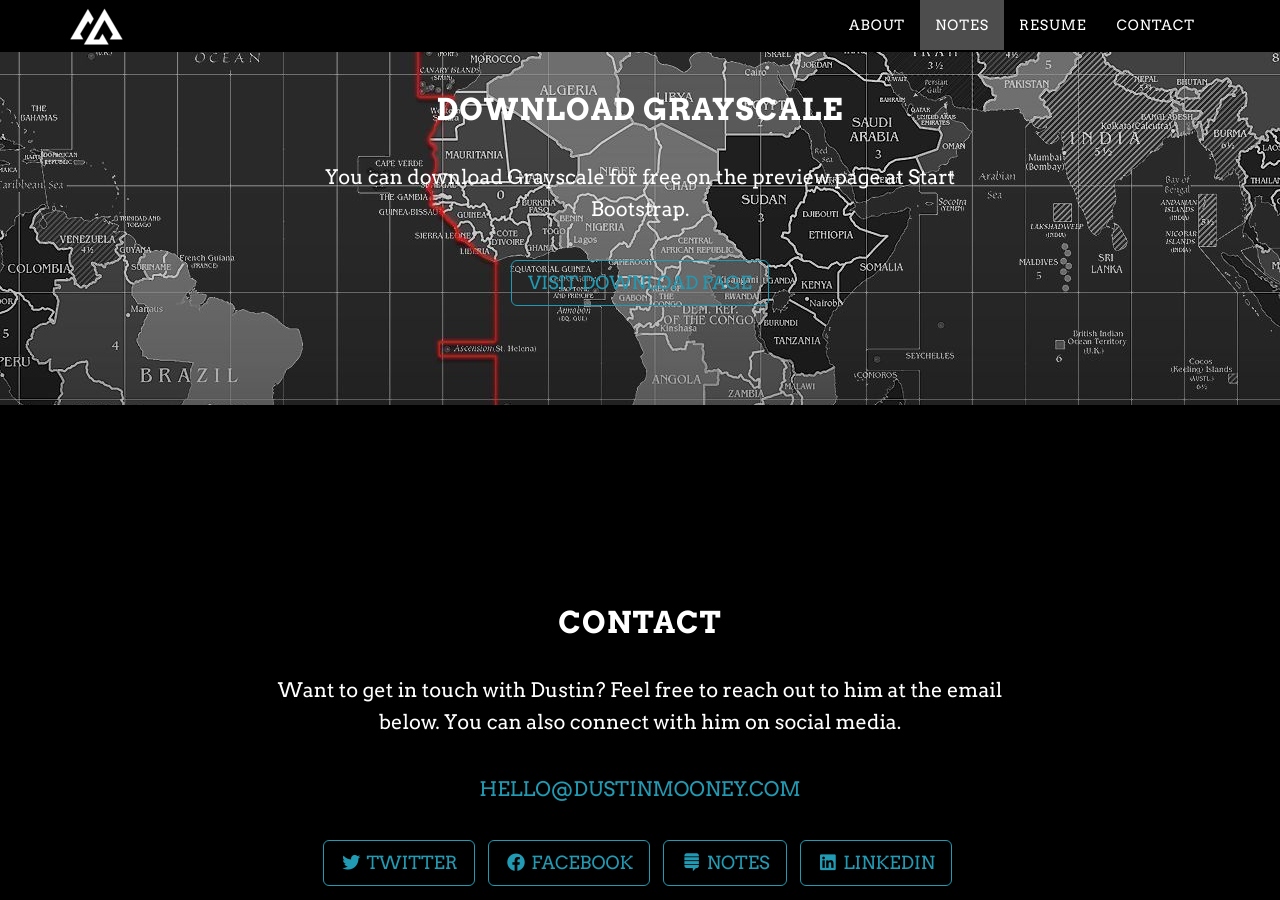
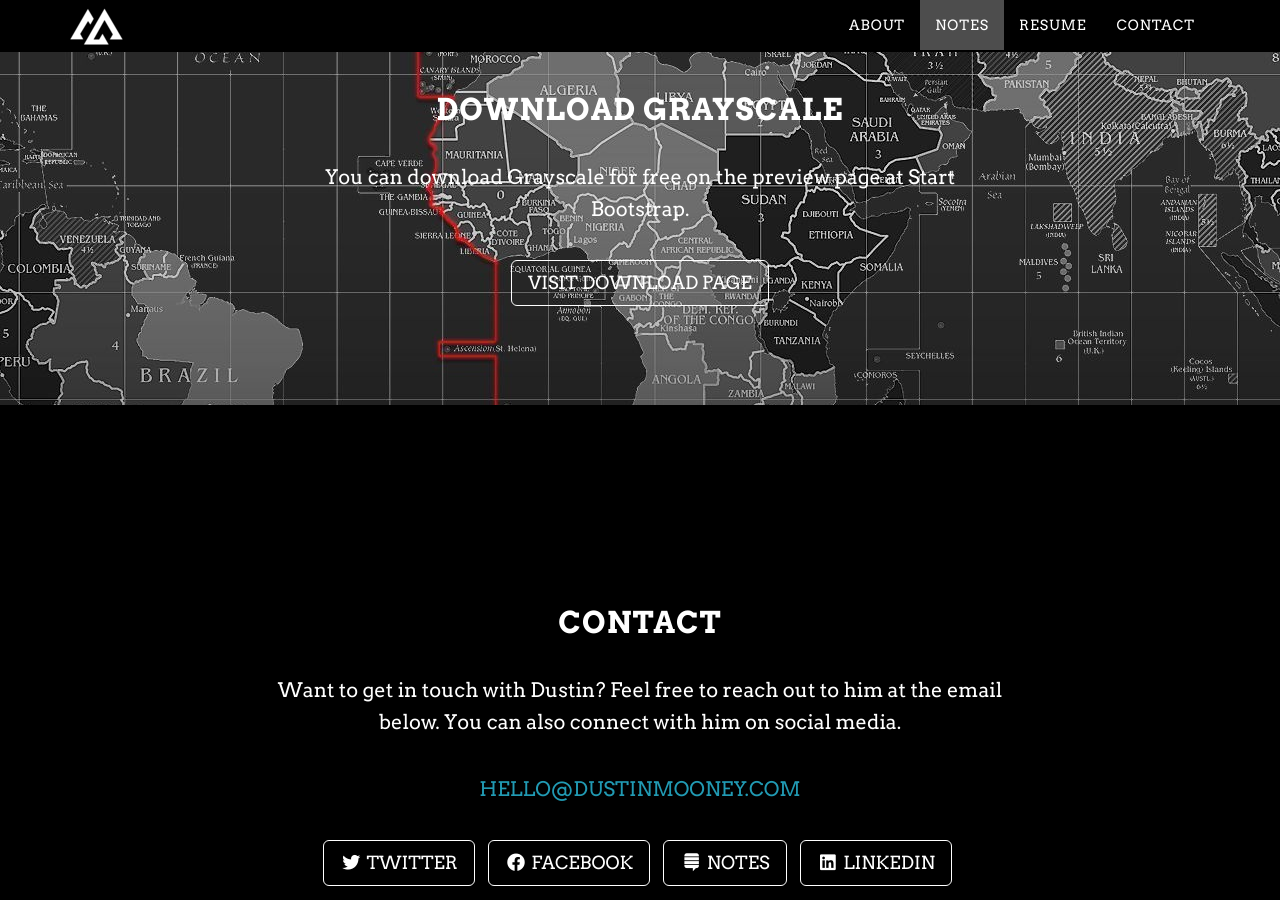
Before and after one commit to dustinwmooney/dustinmooney.website, a Jekyll site: the page built from index.html, in a window 1280 px wide and 900 px high, scrolled down 2772 px. Built offline with Jekyll 4.4.1, drawn with Linux system fonts in a browser that asks for light colours; nearby versions of some CDN libraries.

Commit message:
Update grayscale.css

```diff
--- a/_includes/css/grayscale.css
+++ b/_includes/css/grayscale.css
@@ -307,8 +307,8 @@ a:focus {
 }
 
 .btn-default {
-    border: 1px solid {{ site.color.links }};
-    color: {{ site.color.links }};
+    border: 1px solid #fff;
+    color: #fff;
     background-color: transparent;
 }
 
```
